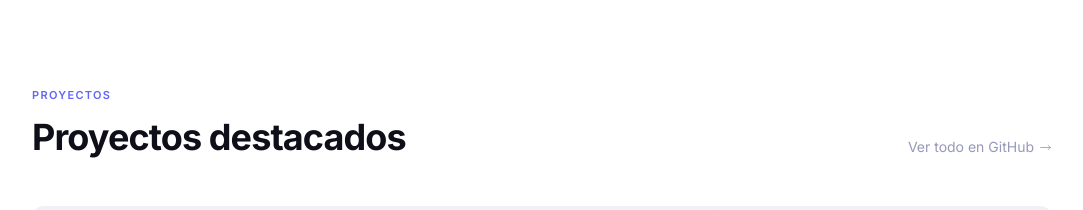
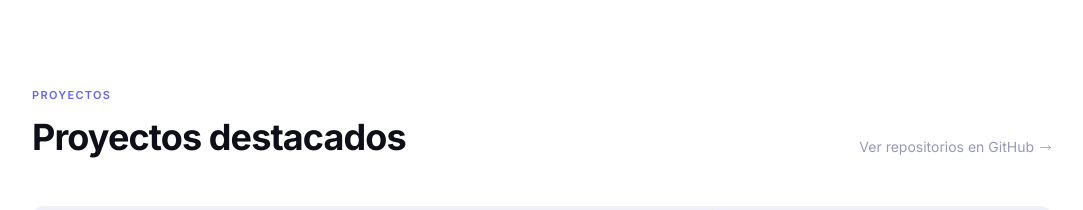
Before and after one commit to HectorARiascosI/Portafolio, a Next.js app: page / in a window 1280 px wide. Shown: the part 2220-2430 px from the top of the page, without its empty margins (98-1181 px from the left). Built offline with nearby package versions, Linux system fonts and the light colour scheme.

Commit message:
link de github más descriptivo

```diff
--- a/components/sections/Projects.jsx
+++ b/components/sections/Projects.jsx
@@ -22,7 +22,7 @@ export default function Projects({ projects = [] }) {
           </div>
           <a href="https://github.com" target="_blank" rel="noopener noreferrer"
             className="link-dim" style={{ fontSize: '0.875rem', display: 'inline-flex', alignItems: 'center', gap: '5px' }}>
-            Ver todo en GitHub
+            Ver repositorios en GitHub
             <svg width="13" height="13" fill="none" stroke="currentColor" viewBox="0 0 24 24">
               <path strokeLinecap="round" strokeLinejoin="round" strokeWidth={1.5} d="M17 8l4 4m0 0l-4 4m4-4H3"/>
             </svg>
```
